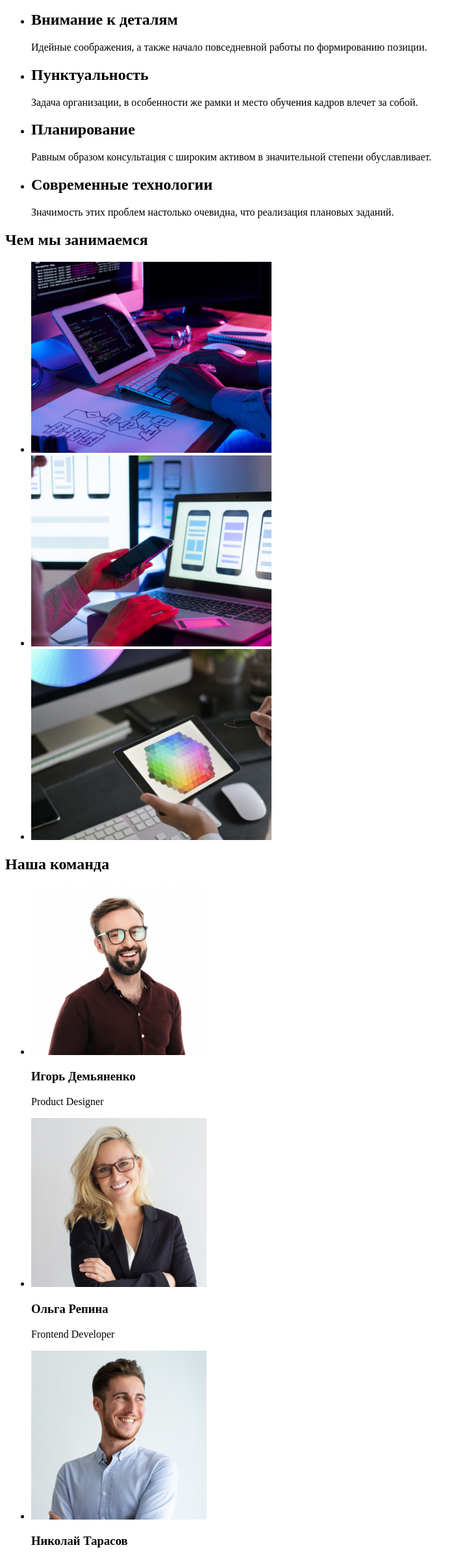
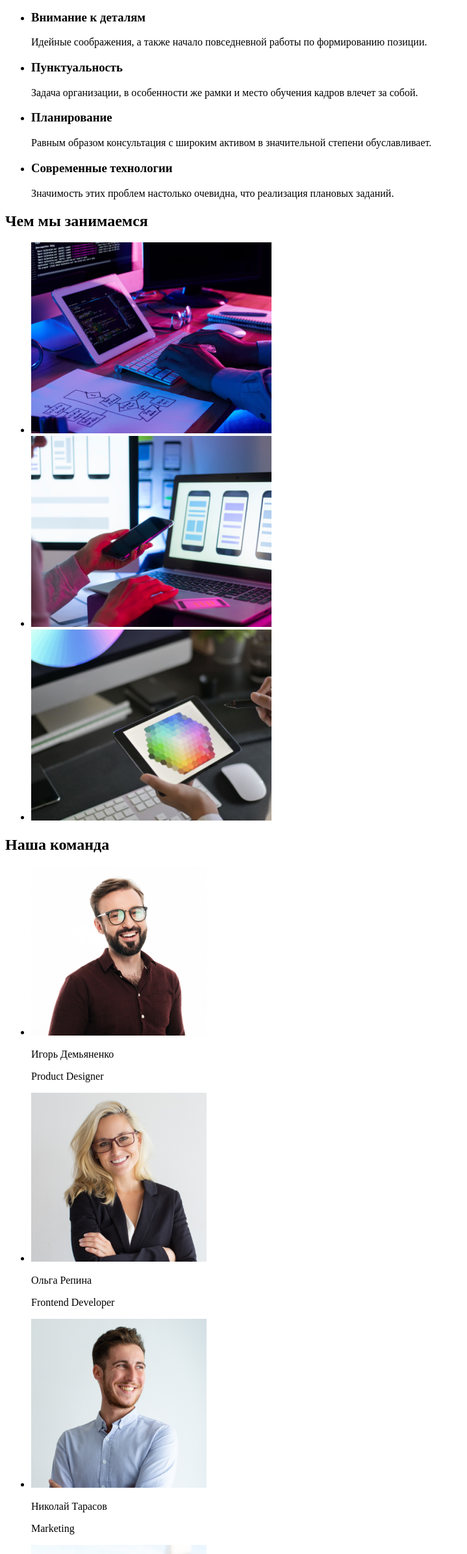
Before and after one commit to beeofdevil/goit-markup-hw-01, a plain HTML site: page index.html in a window 1280 px wide. Shown: the part 258-2650 px from the top of the page at 65% size, without its empty margins (0-719 px from the left). Drawn offline with Linux system fonts and the light colour scheme.

Commit message:
фикс3

```diff
--- a/index.html
+++ b/index.html
@@ -26,27 +26,27 @@
 <!--Сектор1-->
 <sector>
     <h1>Эффективные решения для вашего бизнеса</h1>|
-    <button>Заказать услугу</button>
+    <button type="button">Заказать услугу</button>
 </sector>
 <!--Чем занимаемся с2-->
 <sector>
     <ul>
         <li>
-            <h2>Внимание к деталям</h2>
+            <h3>Внимание к деталям</h3>
             <p>Идейные соображения, а также начало повседневной работы по формированию позиции.</p>
         </li>
         <li>
-            <h2>Пунктуальность</h2>
+            <h3>Пунктуальность</h3>
             <p>Задача организации, в особенности же рамки и место обучения кадров влечет за собой.</p>
         </li>
 
         <li>
-            <h2>Планирование</h2>
+            <h3>Планирование</h3>
             <p>Равным образом консультация с широким активом в значительной степени обуславливает.</p>
         </li>
 
         <li>
-            <h2>Современные технологии</h2>
+            <h3>Современные технологии</h3>
             <p> Значимость этих проблем настолько очевидна, что реализация плановых заданий.</p>
         </li>
     </ul>
@@ -63,19 +63,19 @@
     <h2>Наша команда</h2>
     <ul>
         <li><img src="./images/igor.jpg" alt="" width="270px" height="260px">
-            <h3>Игорь Демьяненко</h3>
+            <p>Игорь Демьяненко</p>
             <p>Product Designer</p>
         </li>
         <li><img src="./images/olga.jpg" alt="" width="270px" height="260px">
-            <h3>Ольга Репина</h3>
+            <p>Ольга Репина</p>
             <p>Frontend Developer</p>
         </li>
         <li><img src="./images/nikita.jpg" alt="" width="270px" height="260px">
-            <h3>Николай Тарасов</h3>
+            <p>Николай Тарасов</p>
             <p>Marketing</p>
         </li>
         <li><img src="./images/miho.jpg" alt="" width="270px" height="260px">
-            <h3>Михаил Ермаков</h3>
+            <p>Михаил Ермаков</p>
             <p>UI Designer</p>
         </li>
     </ul>
```
